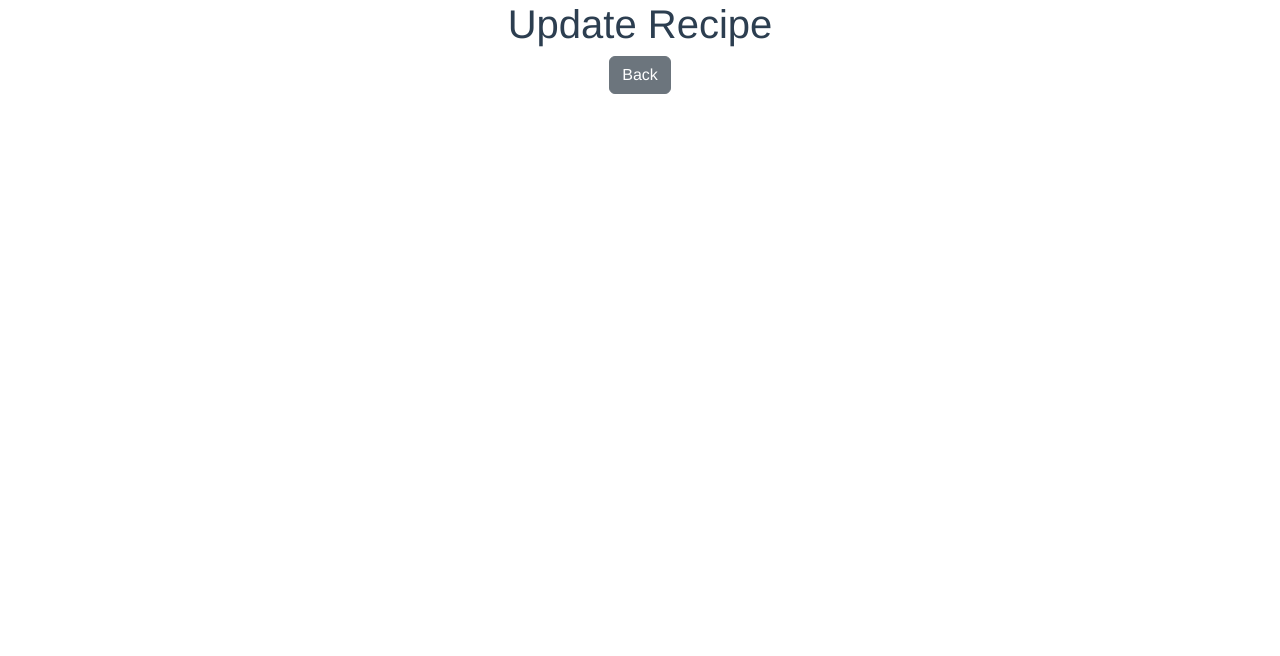
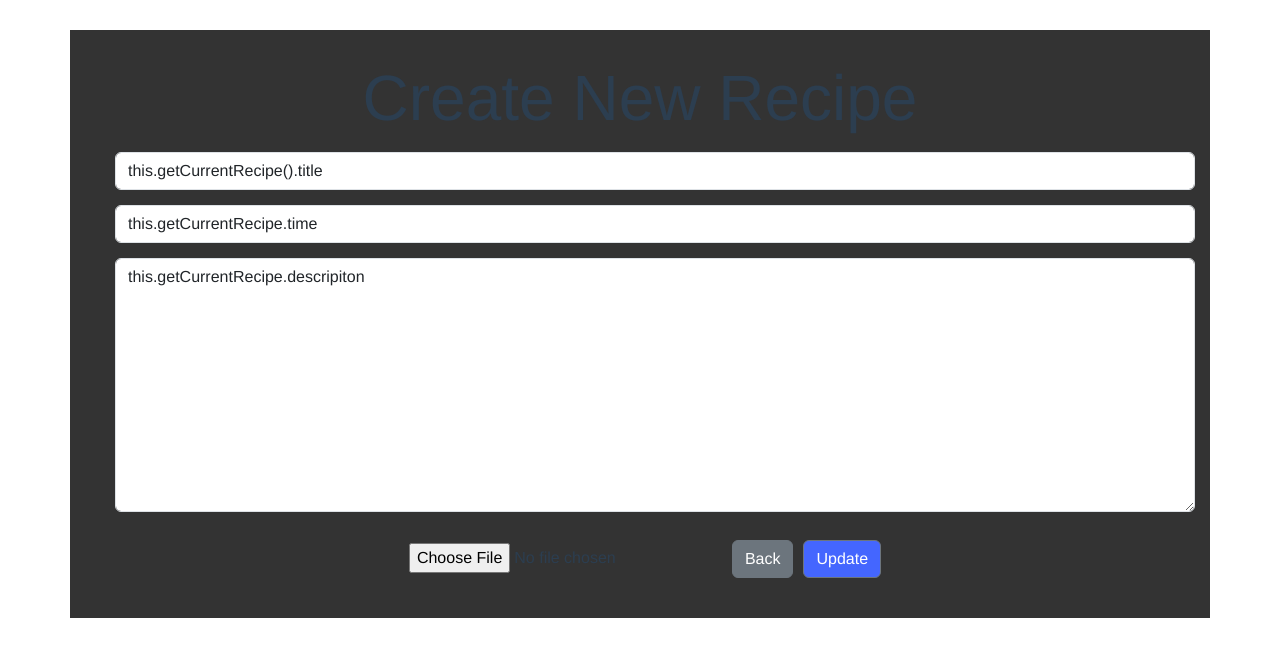
Before and after one commit to sofia-333/recipes-app, a Vue app: page /#/recipes/1/update in a window 1280 px wide. Shown: the top 656 px of the page. Built offline with nearby package versions, Linux system fonts and the light colour scheme.

Commit message:
added deleteRecipe

```diff
--- a/src/store/modules/recipes.js
+++ b/src/store/modules/recipes.js
@@ -1,3 +1,4 @@
+import Vue from 'vue'
 const state = {
   recipeNum: 4,
   recipes: [
@@ -85,20 +86,24 @@ const state = {
 const getters = {
   getRecipeNum: state => state.recipeNum,
   allRecipes: state => state.recipes,
-  // getRecipe: (state) => {
-  //   return (id) => {
-  //     return state.recipes.find(recipe => recipe.id === id)
-  //   }
-  // }
 };
 
 const actions = {
   addRecipe({ commit }, newRecipe) {
     commit('add', newRecipe)
   },
+  deleteRecipe({ commit }, recipeToDelete) {
+    commit('delete', recipeToDelete)
+  },
   increaseRecipeNum({ commit }) {
     commit('increase')
-  }
+  },
+  updateRecipe({ commit }, updatedRecipe) {
+    commit('update', updatedRecipe)
+  },
+  // searchRecipe({ commit }, searchedRecipe) {
+  //   commit('search', searchedRecipe)
+  // }
 };
 
 const mutations = {
@@ -106,10 +111,22 @@ const mutations = {
     state.recipes.push(newRecipe)
     console.log(state.recipes)
   },
+  delete: (state, recipeToDelete) => {
+    state.recipes = state.recipes.filter(recipe => recipe.id != recipeToDelete.id)
+    console.log(state.recipes)
+  },
   increase: (state) => {
     state.recipeNum++;
     console.log(state.recipeNum);
-  }
+  },
+  update: (state, updatedRecipe) => {
+    const index = state.recipes.find(recipe => recipe.id === updatedRecipe.id);
+    Vue.set(state.recipes, index, updatedRecipe);
+    console.log(state.recipes[index]);
+  },
+  // search: (state, searchedRecipe) => {
+  //   const matched = state.recipes.find(searchedRecipe);
+  // }
 };
 
 
--- a/src/views/CreateRecipe.vue
+++ b/src/views/CreateRecipe.vue
@@ -24,7 +24,7 @@
 
         <b-form-file class="input mt-3" v-model="file" plain></b-form-file>
         <b-button class="button" @click="goBack">Back</b-button>
-        <b-button class="button submit" type="submit">Submit</b-button>
+        <b-button class="button submit" type="submit">Add Recipe</b-button>
       </b-jumbotron>
     </b-form>
   </div>
@@ -59,15 +59,13 @@ export default {
       alert("New Recipe Added");
     },
     goBack() {
-      this.$router.push({ path: "/recipes" });
-      // this.$router.replace("/recipes");
+      this.$router.go(-1);
     },
     imageToBase64(file) {
       const reader = new FileReader();
       reader.readAsDataURL(file);
       reader.onload = () => {
         console.log("file to base64 result:" + reader.result);
-        console.log(typeof reader.result, "is type of returned value");
         this.newRecipe.image = reader.result;
       };
       reader.onerror = function (error) {
--- a/src/views/RecipesList.vue
+++ b/src/views/RecipesList.vue
@@ -3,10 +3,11 @@
     <Header />
     <div class="search">
       <b-form-input
-        v-model="title"
+        v-model="searched"
+        @change="searchRecipe(searched)"
         placeholder="Type dish name..."
       ></b-form-input>
-      <b-button size="sm" class="my-2 my-sm-0" type="submit">Search</b-button>
+      <!-- <b-button size="sm" class="my-2 my-sm-0" type="submit">Search</b-button> -->
     </div>
     <div class="add">
       <b-icon @click="addRecipe" id="addIcon" icon="plus-circle-fill"></b-icon>
@@ -49,10 +50,11 @@ export default {
   },
   data() {
     return {
-      title: "",
+      searched: "",
     };
   },
   methods: {
+    // ...mapActions(['searchRecipe']),
     addRecipe() {
       // this.$router.replace("recipes/create");
       this.$router.push({ path: `recipes/create` });
--- a/src/views/UpdateRecipe.vue
+++ b/src/views/UpdateRecipe.vue
@@ -1,21 +1,98 @@
 <template>
   <div class="container">
-    <h1>Update Recipe</h1>
-    <b-button class="button" @click="goBack">Back</b-button>
+    <b-form @submit="onUpdate">
+      <b-jumbotron class="blue" header="Create New Recipe">
+        <b-form-input
+          class="input"
+          v-model="updatedRecipe.title"
+          placeholder="Title"
+        ></b-form-input>
+        <b-form-input
+          class="input"
+          v-model="updatedRecipe.time"
+          placeholder="Time to prepare"
+        ></b-form-input>
+
+        <b-form-textarea
+          class="input"
+          id="textarea"
+          v-model="updatedRecipe.description"
+          placeholder="Enter description..."
+          rows="10"
+          max-rows="6"
+        ></b-form-textarea>
+
+        <b-form-file class="input mt-3" v-model="file" plain></b-form-file>
+        <b-button class="button" @click="goBack">Back</b-button>
+        <b-button class="button submit" type="submit">Update</b-button>
+      </b-jumbotron>
+    </b-form>
   </div>
 </template>
 
 <script>
+import { mapActions, mapGetters } from "vuex";
+
 export default {
   name: "UpdateRecipe",
+  data() {
+    return {
+      file: null,
+      updatedRecipe: {
+        id: null,
+        title: "this.getCurrentRecipe().title",
+        time: "this.getCurrentRecipe.time",
+        image: null,
+        description: "this.getCurrentRecipe.descripiton",
+      },
+    };
+  },
+  computed: mapGetters(["allRecipes"]),
   methods: {
+    ...mapActions(["updateRecipe"]),
+    onUpdate() {
+      event.preventDefault();
+      this.updatedRecipe.id = this.getCurrentRecipe().id;
+      this.imageToBase64(this.file); //converts image to base64 and writes it in updatedRecipe.image
+      this.updateRecipe(this.updatedRecipe);
+      alert("Recipe Updated");
+    },
     goBack() {
       this.$router.go(-1);
-      // this.$router.replace(`/recipes/${this.$route.params.id}`);
+    },
+    imageToBase64(file) {
+      const reader = new FileReader();
+      reader.readAsDataURL(file);
+      reader.onload = () => {
+        this.updatedRecipe.image = reader.result;
+      };
+      reader.onerror = function (error) {
+        console.log("Error: ", error);
+      };
+    },
+    getCurrentRecipe() {
+      return this.allRecipes.find(
+        (recipe) => recipe.id === parseInt(this.$route.params.id)
+      );
     },
   },
 };
 </script>
 
 <style scoped>
+.container {
+  padding: 30px;
+  margin-top: 30px;
+  background-color: #333;
+}
+
+.input {
+  margin: 15px;
+}
+.button {
+  margin: 5px;
+}
+.submit {
+  background-color: rgb(68, 102, 255);
+}
 </style>
--- a/src/views/ViewRecipe.vue
+++ b/src/views/ViewRecipe.vue
@@ -16,19 +16,29 @@
       >
     </b-list-group>
     <div class="btn-container">
-      <b-icon class="icon-edit" icon="pencil-fill" @click="editRecipe"></b-icon>
+      <b-icon
+        class="icon-trash"
+        icon="pencil-fill"
+        @click="editRecipe"
+      ></b-icon>
+      <b-icon
+        class="icon-edit"
+        icon="trash-fill"
+        @click="deleteCurrentRecipe"
+      ></b-icon>
       <b-button class="button" @click="goBack">Back</b-button>
     </div>
   </div>
 </template>
 
 <script>
-import { mapGetters } from "vuex";
+import { mapGetters, mapActions } from "vuex";
 
 export default {
   name: "ViewRecipe",
   computed: mapGetters(["allRecipes"]),
   methods: {
+    ...mapActions(["deleteRecipe"]),
     goBack() {
       // this.$router.replace("/recipes");
       this.$router.go(-1);
@@ -39,8 +49,11 @@ export default {
     },
     getCurrentRecipe() {
       return this.allRecipes.find(
-        (recipe) => recipe.id === parseFloat(this.$route.params.id)
+        (recipe) => recipe.id === parseInt(this.$route.params.id)
       );
+    },
+    deleteCurrentRecipe() {
+      this.deleteRecipe(this.getCurrentRecipe()).then(this.goBack());
     },
   },
 };
@@ -55,17 +68,22 @@ export default {
   margin: 5px;
   border-radius: 20px;
 }
-.icon-edit {
+.icon-edit,
+.icon-trash {
   font-size: 35px;
   padding: 5px;
   border: solid #333 2px;
   border-radius: 5px;
   cursor: pointer;
-  margin: 10px;
+  margin: 5px;
 }
-.icon-edit :hover {
+.icon-edit :hover,
+.icon-trash :hover {
   color: grey;
   border-color: grey;
+}
+.button {
+  margin: 5px;
 }
 .btn-container {
   display: flex;
```
